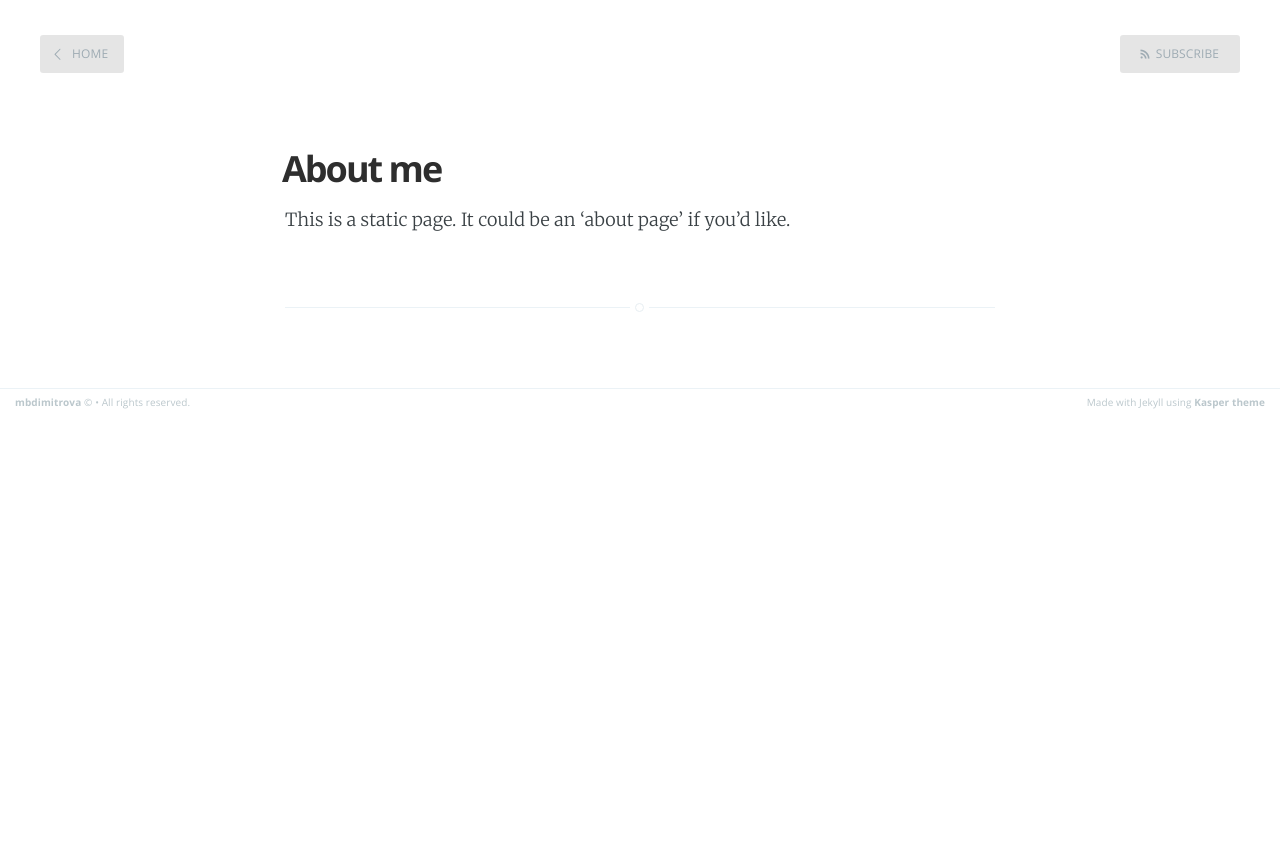
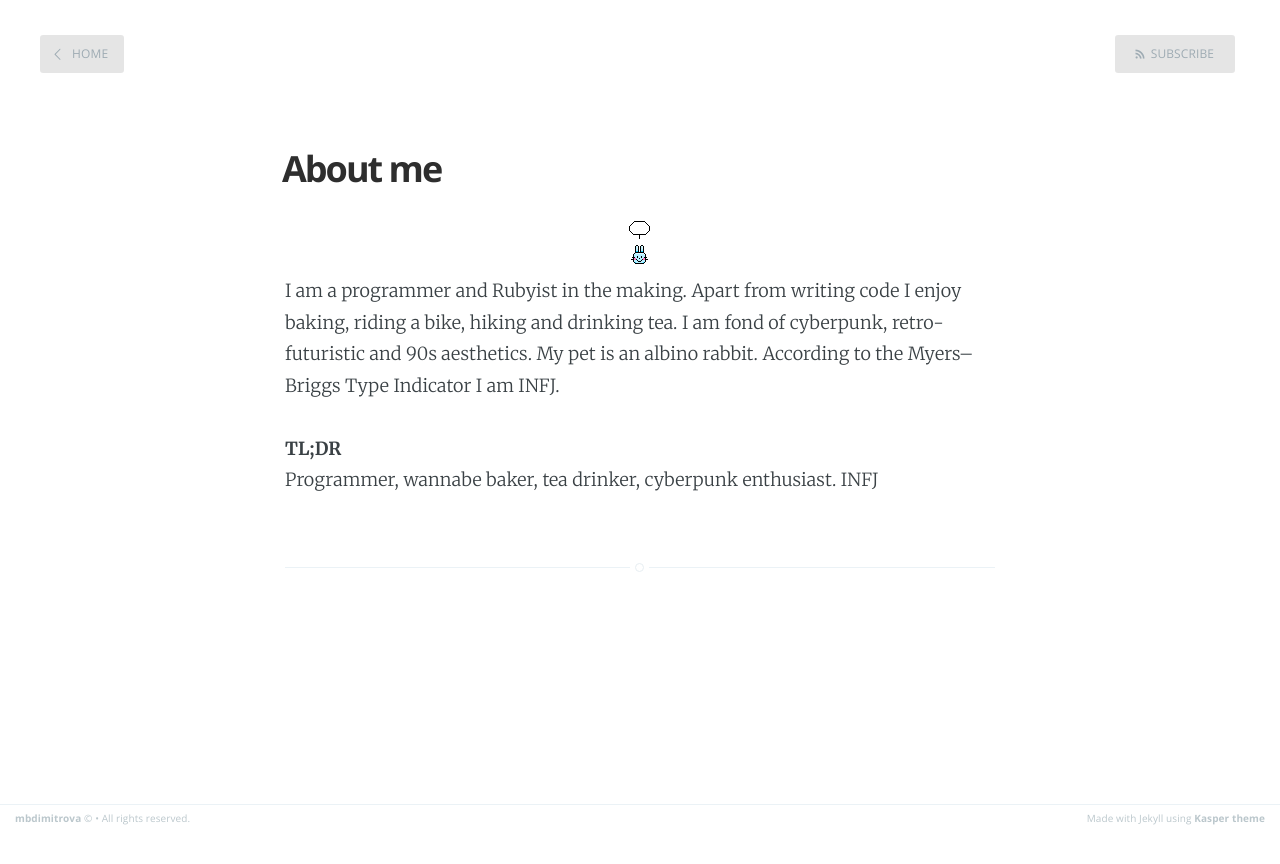
Before and after one commit to spiralnegative/spiralnegative.github.io, a Jekyll site: the page built from about.md, in a window 1280 px wide. Shown: the top 864 px of the page. Built offline with Jekyll 4.4.1, drawn with Linux system fonts in a browser that asks for light colours.

Commit message:
Add page: About

```diff
--- a/about.md
+++ b/about.md
@@ -3,4 +3,8 @@ layout: page
 title: About me
 ---
 
-This is a static page. It could be an 'about page' if you'd like.
+<img src="/assets/images/emoticon_bunny_kiss.gif" class="center-image">
+I am a programmer and Rubyist in the making. Apart from writing code I enjoy baking, riding a bike, hiking and drinking tea. I am fond of cyberpunk, retro-futuristic and 90s aesthetics. My pet is an albino rabbit. According to the Myers–Briggs Type Indicator I am INFJ.
+
+**TL;DR**
+Programmer, wannabe baker, tea drinker, cyberpunk enthusiast. INFJ
--- a/assets/css/screen.css
+++ b/assets/css/screen.css
@@ -426,6 +426,11 @@ iframe, .fluid-width-video-wrapper {
 margin on the iframe, cause it breaks stuff. */
 .fluid-width-video-wrapper iframe {
     margin: 0;
+}
+
+/* prevent floating footer on About me page */
+.content {
+    min-height: 64%;
 }
 
 
@@ -604,6 +609,7 @@ margin on the iframe, cause it breaks stuff. */
     float: right;
     height: 38px;
     padding: 0 20px;
+    margin-right: 5px;
     border: transparent 1px solid;
     color: #9EABB3;
     text-align: center;
@@ -653,6 +659,12 @@ margin on the iframe, cause it breaks stuff. */
     border-color: #fff;
     background: #fff;
     transition: all 0.1s ease;
+}
+
+.center-image
+{
+    margin: 0 auto;
+    display: block;
 }
 
 /* Add a border to the buttons on hover */
--- a/index.html
+++ b/index.html
@@ -12,13 +13,13 @@ cover: false
                 </a>
             {% endif %}
         <a class="subscribe-button icon-feed" href="{{ site.baseurl }}feed.xml">Subscribe</a>
+        <a class="subscribe-button" href="{{ site.baseurl }}{{ page.about }}">About</a>
     </nav>
     <div class="vertical">
         <div class="main-header-content inner">
             <h1 class="page-title">{{ site.name }}</h1>
             <h2 class="page-description">
                 {% if site.description %} {{ site.description }}. {% endif %}
-                {% if page.about %} <a href='{{ site.baseurl }}{{ page.about }}'> About me </a> {% endif %}
             </h2>
         </div>
     </div>
```
Also changed, not shown: other parts of index.html (+1 -0 lines), assets/images/emoticon_bunny_kiss.gif (added), 2 other files.
